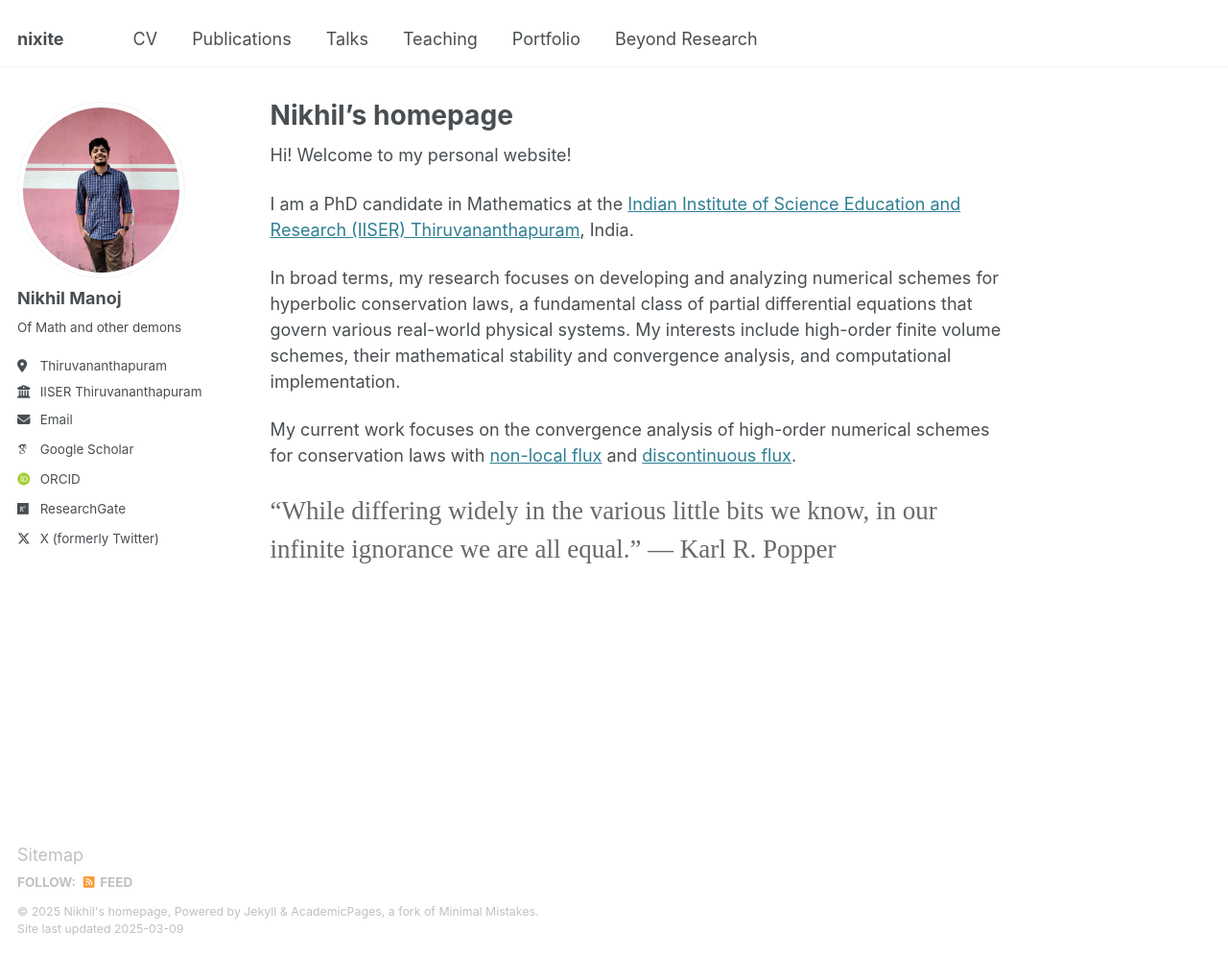
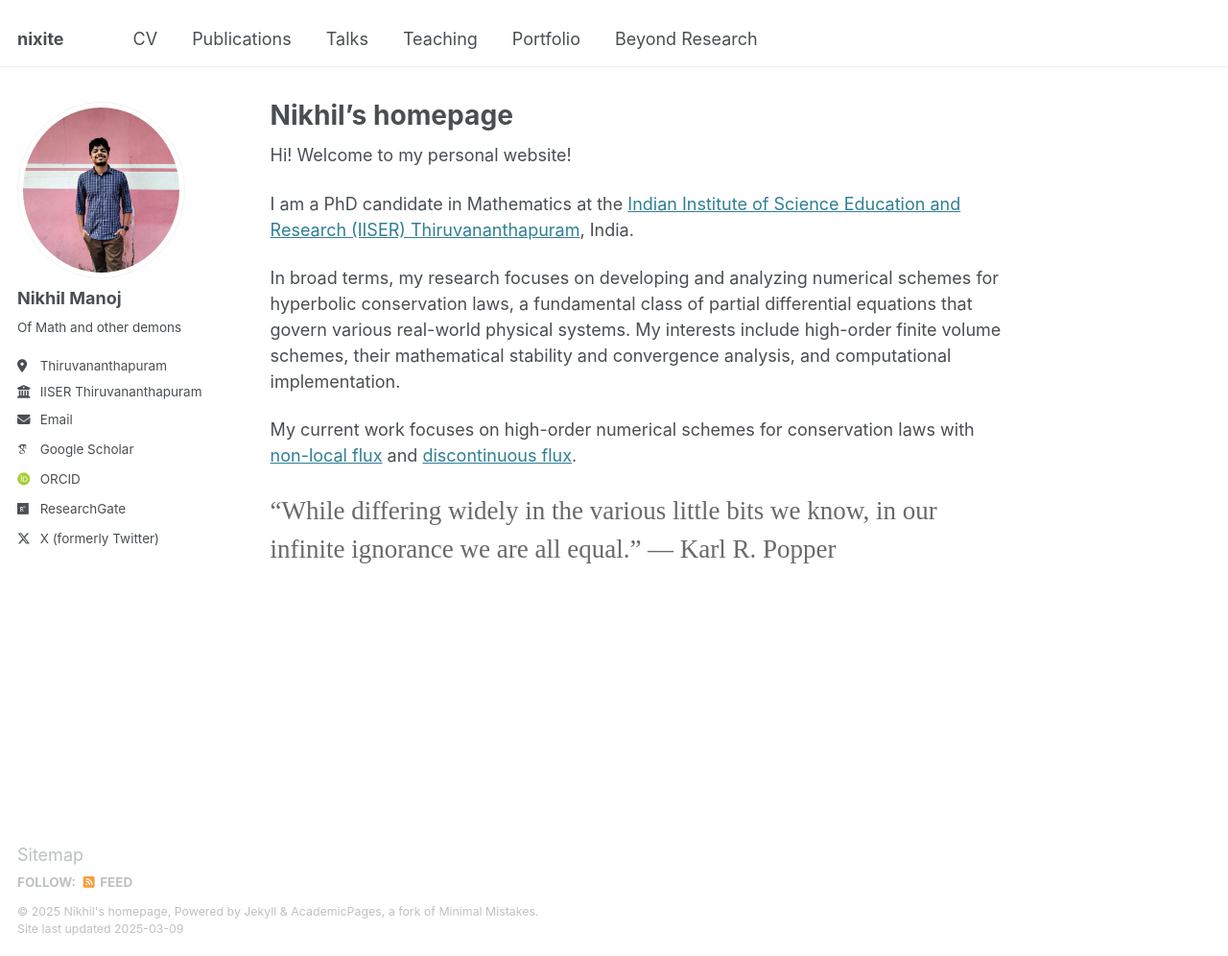
Before and after one commit to nikhil0597/nikhil0597.github.io, a Jekyll site: the page built from _pages/about.md, in a window 1280 px wide and 996 px high. Shown: the whole window at 96% size. Built offline with Jekyll 4.4.1, drawn with Linux system fonts in a browser that asks for light colours; some web fonts are replaced.

Commit message:
Update about.md

```diff
--- a/_pages/about.md
+++ b/_pages/about.md
@@ -12,7 +12,7 @@ I am a PhD candidate in Mathematics at the [Indian Institute of Science Educatio
 
 In broad terms, my research focuses on developing and analyzing numerical schemes for hyperbolic conservation laws, a fundamental class of partial differential equations that govern various real-world physical systems. My interests include high-order finite volume schemes, their mathematical stability and convergence analysis, and computational implementation.
 
-My current work focuses on the convergence analysis of high-order numerical schemes for conservation laws with [non-local flux](https://www.esaim-m2an.org/articles/m2an/abs/2023/06/m2an230129/m2an230129.html) and [discontinuous flux](https://arxiv.org/abs/2501.04620).
+My current work focuses on high-order numerical schemes for conservation laws with [non-local flux](https://www.esaim-m2an.org/articles/m2an/abs/2023/06/m2an230129/m2an230129.html) and [discontinuous flux](https://arxiv.org/abs/2501.04620).
 
 <span style="font-family: 'Brush Script MT', cursive; font-size: 1.5em; color: #696969;">
   “While differing widely in the various little bits we know, in our infinite ignorance we are all equal.”
```
